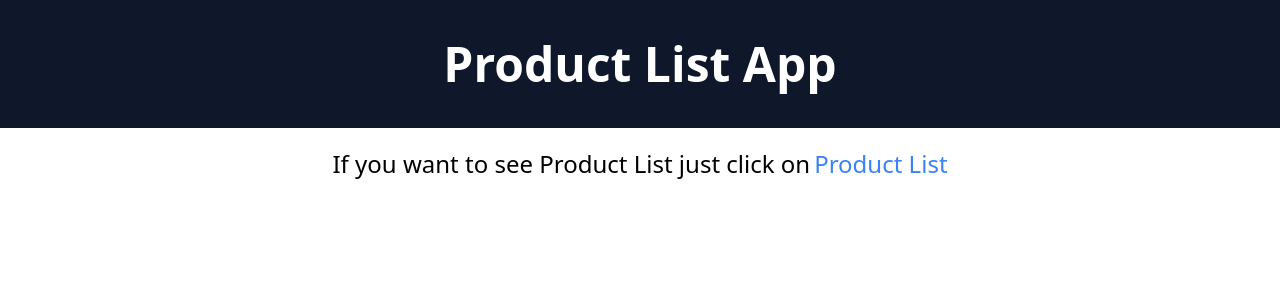
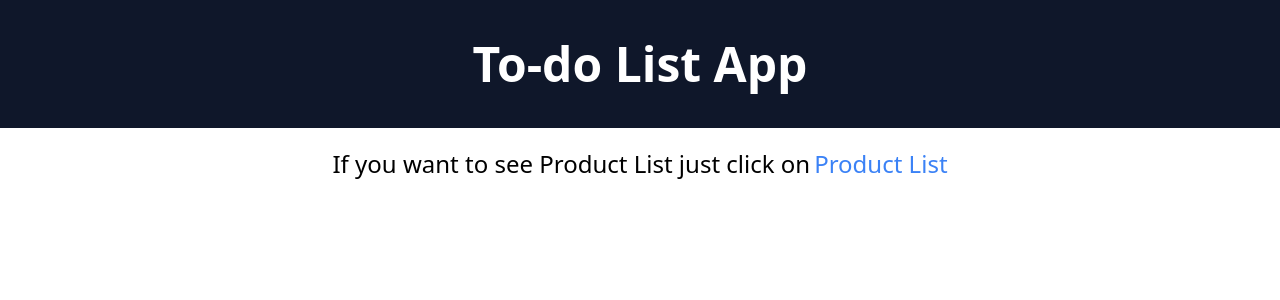
Before and after one commit to HanzalaSiddiqui07/Next_practice_work, a Next.js app: page / in a window 1280 px wide. Shown: the top 300 px of the page. Built offline with nearby package versions, Linux system fonts and the light colour scheme.

Commit message:
header title change

```diff
--- a/src/app/components/header.js
+++ b/src/app/components/header.js
@@ -3,7 +3,7 @@ import Link from "next/link";
 export default function Header() {
     return (
         <div className="text-center text-5xl font-bold py-10 bg-slate-900 text-white">
-            <Link href="/">Product List App</Link>
+            <Link href="/">To-do List App</Link>
         </div>
     )
 }
```
